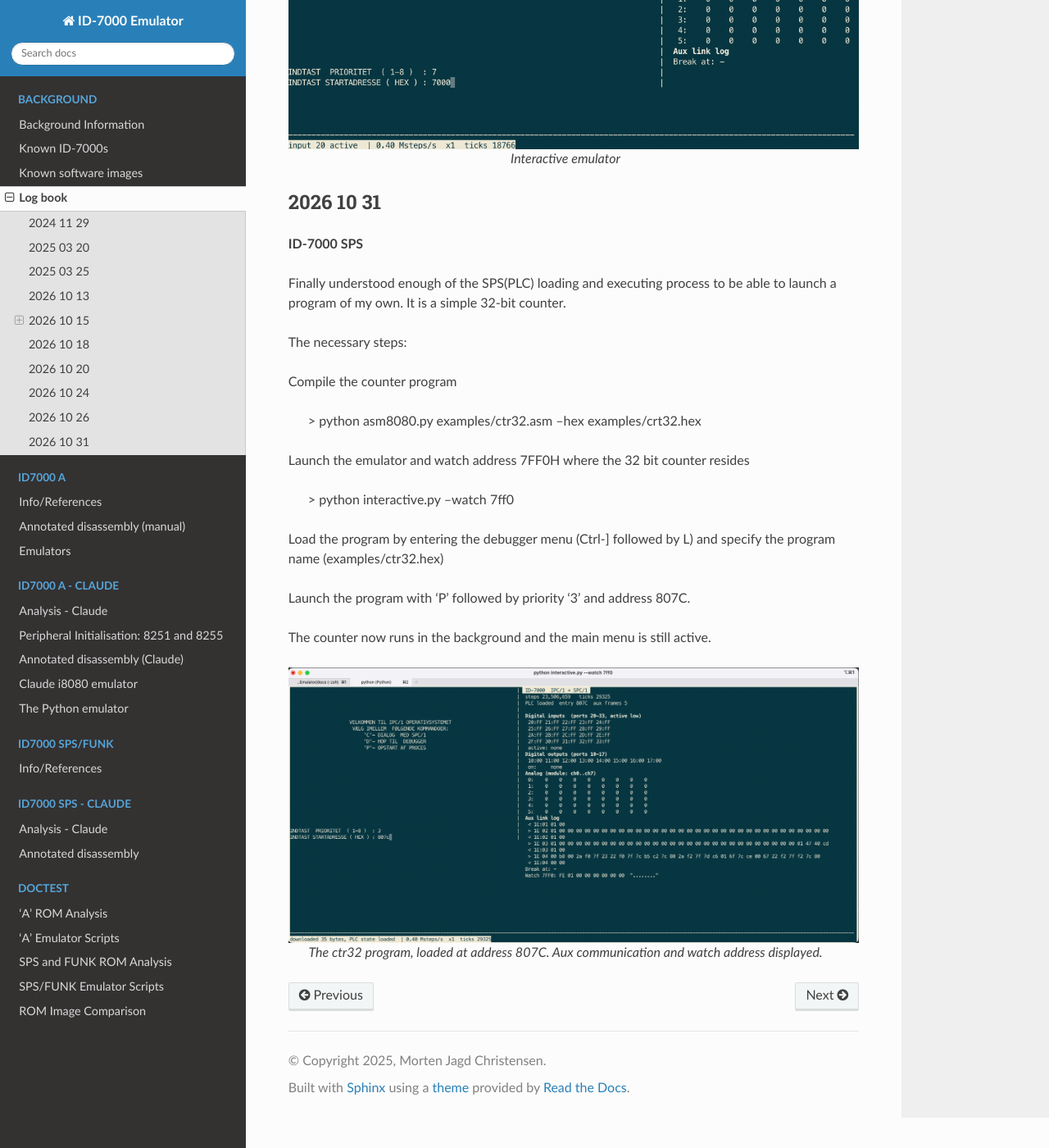
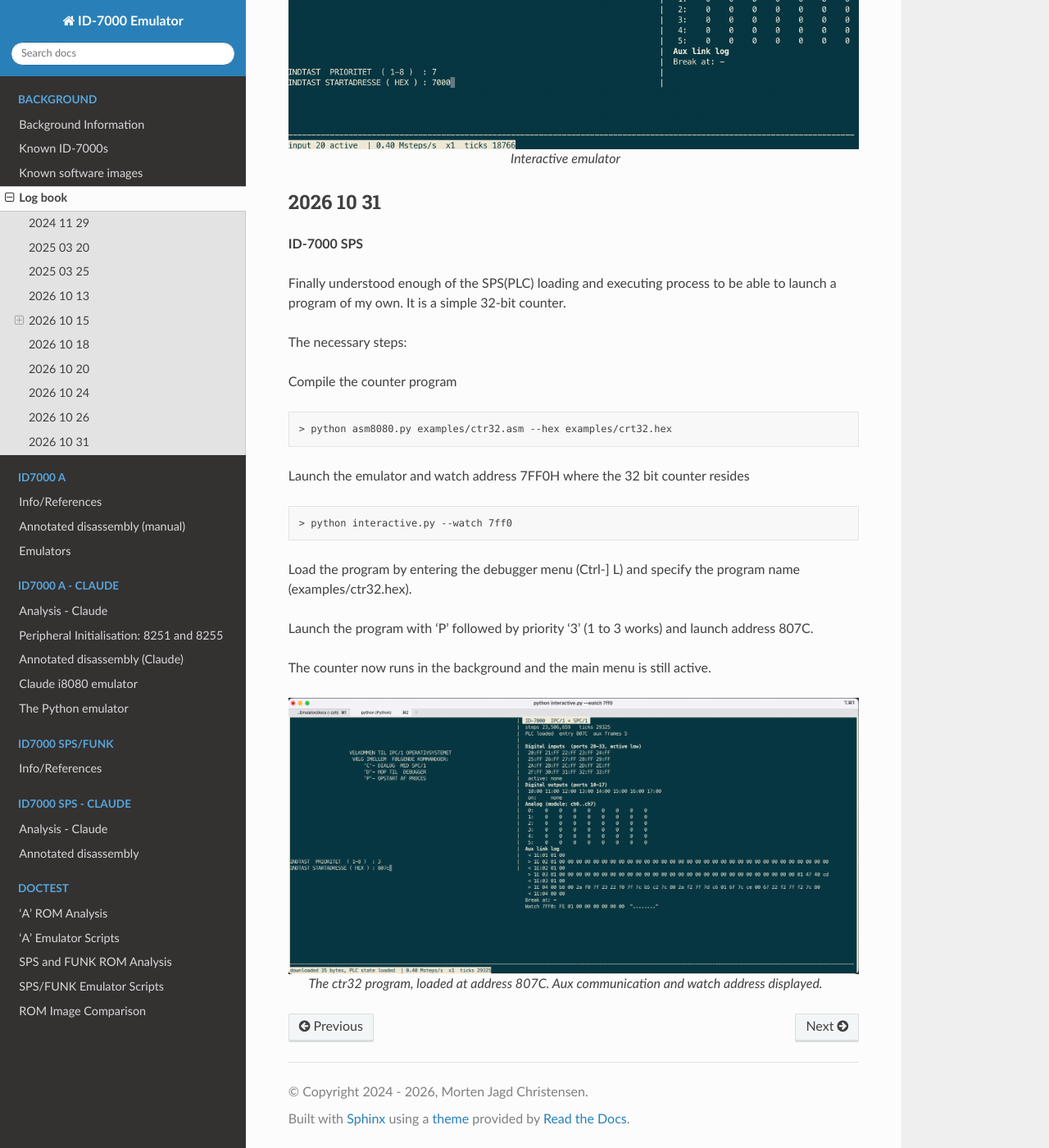
Before and after one commit to Datamuseum-DK/ID-7000-Emulator, a Sphinx documentation site: the page built from docs/source/log.rst, in a window 1280 px wide and 1400 px high, scrolled down 8803 px. Shown: the whole window at 82% size. Built offline with Sphinx 7.4.7 and the Read the Docs theme 3.1.0, drawn with Linux system fonts in a browser that asks for light colours.

Commit message:
docs, copyright

```diff
--- a/docs/source/conf.py
+++ b/docs/source/conf.py
@@ -9,7 +9,7 @@
 # https://www.sphinx-doc.org/en/master/usage/configuration.html#project-information
 
 project = 'ID-7000 Emulator'
-copyright = '2025, Morten Jagd Christensen'
+copyright = '2024 - 2026, Morten Jagd Christensen'
 author = 'Morten Jagd Christensen'
 
 # -- General configuration ---------------------------------------------------
--- a/docs/source/log.rst
+++ b/docs/source/log.rst
@@ -461,16 +461,21 @@
 
 Compile the counter program
 
+.. code-block:: text
+
     > python asm8080.py examples/ctr32.asm --hex examples/crt32.hex
 
 Launch the emulator and watch address 7FF0H where the 32 bit counter resides
 
+.. code-block:: text
+
     > python interactive.py --watch 7ff0
 
-Load the program by entering the debugger menu (Ctrl-] followed by L) and specify
-the program name (examples/ctr32.hex)
+Load the program by entering the debugger menu (Ctrl-] L) and specify
+the program name (examples/ctr32.hex).
 
-Launch the program with 'P' followed by priority '3' and address 807C.
+Launch the program with 'P' followed by priority '3' (1 to 3 works) and launch
+address 807C.
 
 The counter now runs in the background and the main menu is still active.
 
```
